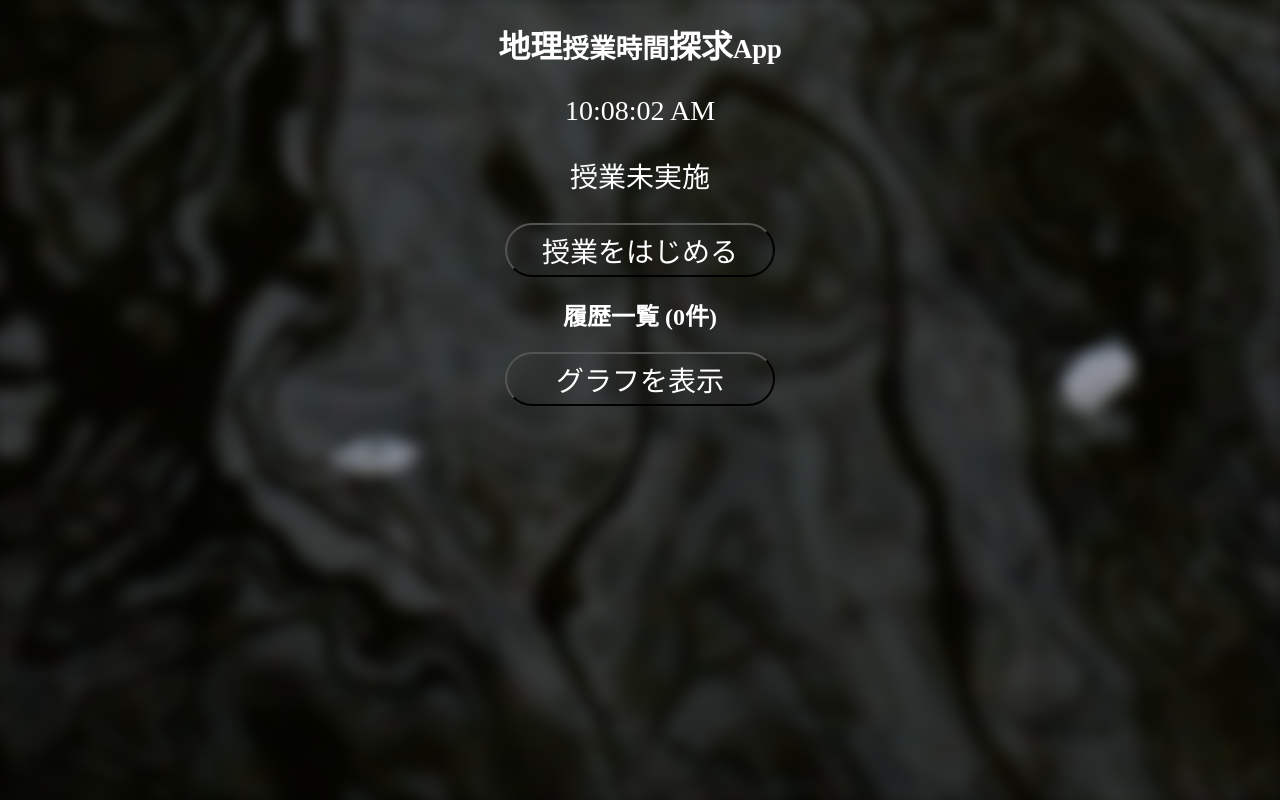
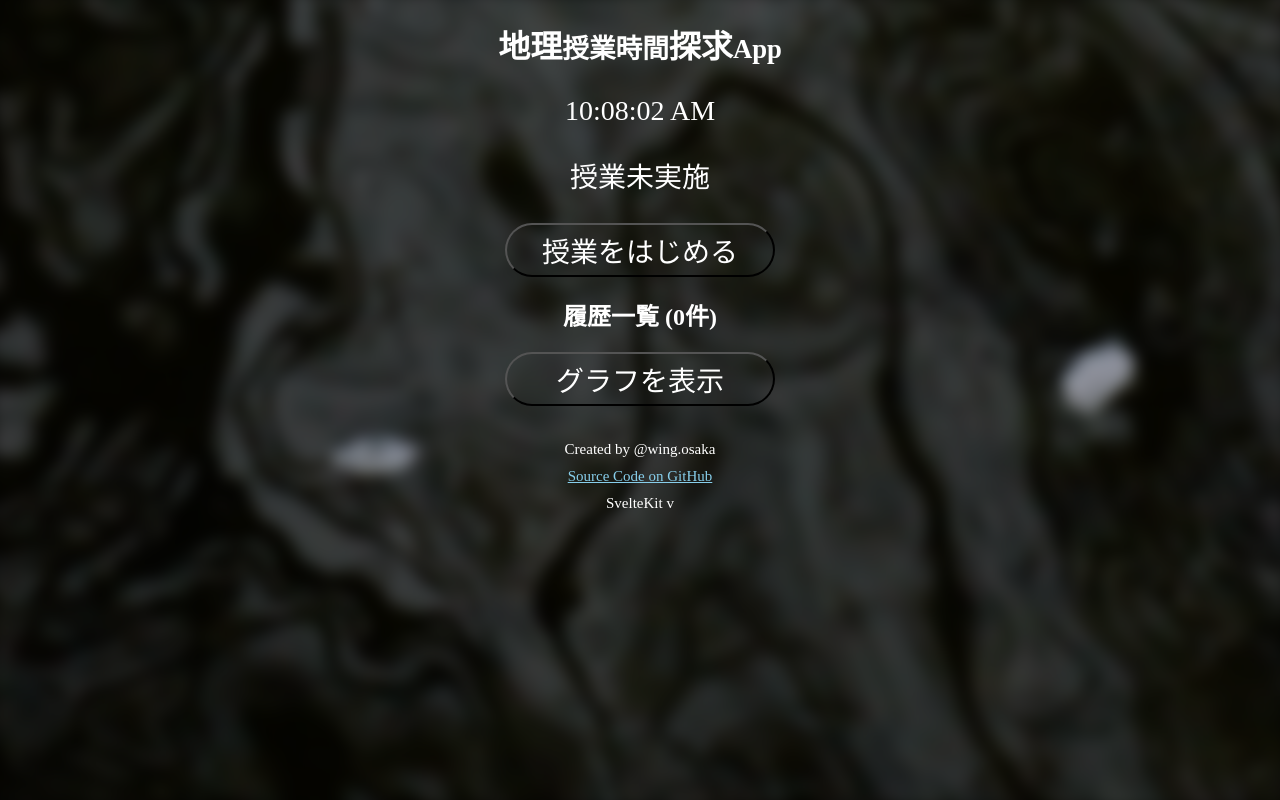
Before and after one commit to wing-0902/geography_timer, a SvelteKit app: page / in a window 1280 px wide. Built offline with nearby package versions, Linux system fonts and the light colour scheme.

Commit message:
これでどうや

```diff
--- a/src/routes/+layout.svelte
+++ b/src/routes/+layout.svelte
@@ -4,6 +4,8 @@
   let { children } = $props();
 
   import '$lib/global.scss';
+
+  import { VERSION } from '@sveltejs/kit';
 </script>
 
 <svelte:head>
@@ -16,3 +18,23 @@
 </header>
 
 {@render children()}
+
+<footer class='footer'>
+  <p>
+    Created by @wing.osaka
+    <br/>
+    <a href='https://github.com/wing-0902/geography_timer'>Source Code on GitHub</a>
+    <br/>
+    SvelteKit v{VERSION}
+  </p>
+</footer>
+
+<style lang="scss">
+  .footer {
+    margin-top: 30px;
+    p {
+      font-size: 15px;
+      line-height: 1.8;
+    }
+  }
+</style>
```
